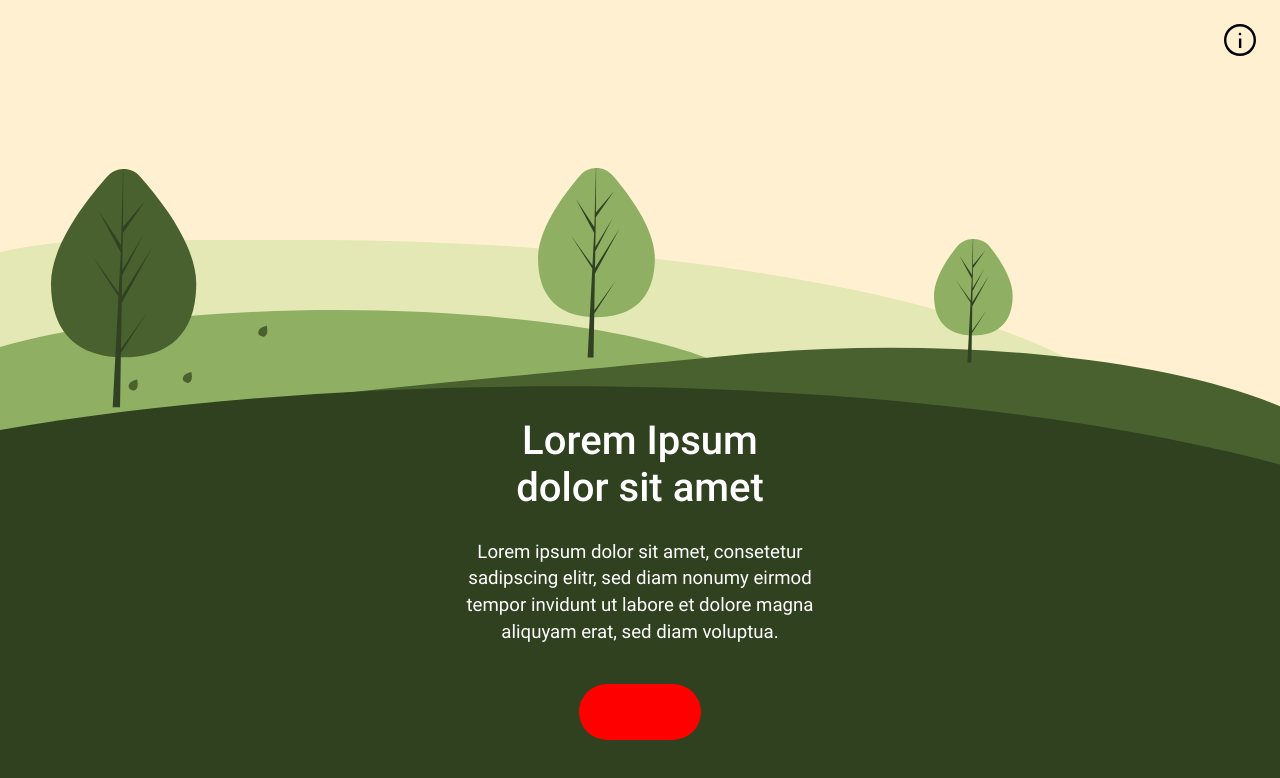
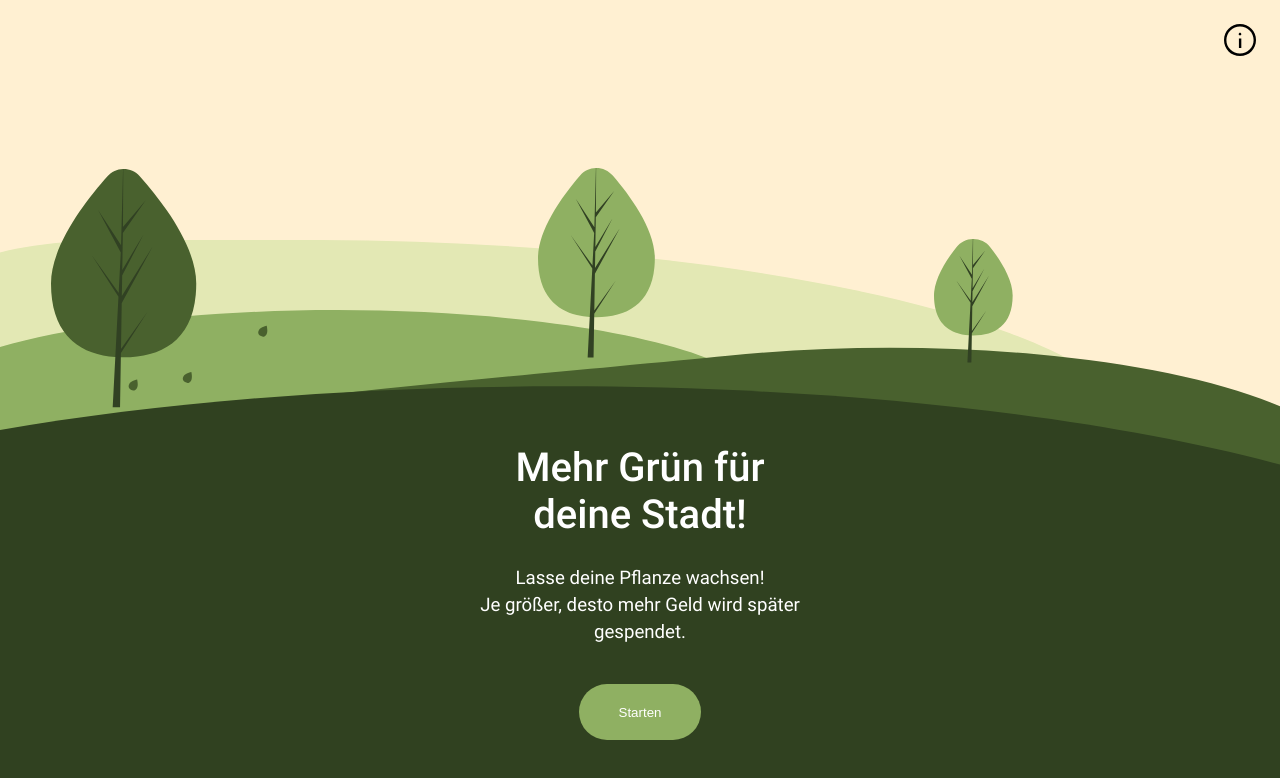
Before and after one commit to NataliaLinnik/girls-day, a React (Create React App) app: page / in a window 1280 px wide. Shown: the top 778 px of the page. Built offline with nearby package versions, Linux system fonts and the light colour scheme.

Commit message:
bug fixes, change title and description

```diff
--- a/public/index.html
+++ b/public/index.html
@@ -6,7 +6,7 @@
   <link rel="icon" href="%PUBLIC_URL%/favicon.ico" />
   <meta name="viewport" content="width=device-width, initial-scale=1" />
   <meta name="theme-color" content="#000000" />
-  <meta name="description" content="" />
+  <meta name="description" content="Ganz cooler Girls Day in Karlsruhe! Wir sind die Besten!" />
   <meta name="viewport" content="width=device-width, initial-scale=1.0, viewport-fit=cover">
   <link rel="apple-touch-icon" href="%PUBLIC_URL%/logo192.png" />
   <!--
@@ -23,7 +23,7 @@
       work correctly both with client-side routing and a non-root public URL.
       Learn how to configure a non-root public URL by running `npm run build`.
     -->
-  <title></title>
+  <title>Girls Day Karlsruhe</title>
 </head>
 
 <body>
--- a/src/App.css
+++ b/src/App.css
@@ -94,13 +94,12 @@ a:hover {
 
 .start-button {
   margin-top: 20px;
-  /* #8FB062 */
-  background-color: red;
+  background-color: #8fb062;
   border: none;
   border-radius: 3.5rem;
   height: 3.5rem;
   padding: 0 2.5rem;
-  color: red;
+  color: white;
 }
 
 /* Gamescreen ----------------------------------------------------------------------- */
@@ -136,8 +135,7 @@ a:hover {
 
   background-color: white;
   border: none;
-  border-radius: 5px;
-  /* Entfernen für Bug */
+  border-radius: 100%;
   padding: 1.2rem;
   color: #30411F;
   font-size: 40px;
@@ -238,7 +236,7 @@ a:hover {
 }
 
 .clicks-text {
-  font-size: 8px;
+  font-size: 24px;
 }
 
 /* Endscreen ------------------------------------------------------------------------ */
--- a/src/components/CountDownTimer.js
+++ b/src/components/CountDownTimer.js
@@ -18,7 +18,7 @@ function CountDownTimer({
   useEffect(() => {
     if (startTimer) {
       id.current = window.setInterval(() => {
-        setTimer(time => time - 2);
+        setTimer(time => time - 1);
       }, 1000);
     }
     return () => clear();
--- a/src/components/GameScreen.js
+++ b/src/components/GameScreen.js
@@ -1,15 +1,23 @@
 import React, { useState } from 'react';
 import CountDownTimer from './CountDownTimer';
 
-function GameScreen({ counter, setCounter, height, setHeight, width, setWidth, gameTimeOut }) {
+function GameScreen({
+  counter,
+  setCounter,
+  height,
+  setHeight,
+  width,
+  setWidth,
+  gameTimeOut,
+}) {
   const [startGame, setStartGame] = useState(false);
 
   const buttonClicked = () => {
     setCounter(counter + 1);
     // TODO: Abfrage auf maximale Höhe und Breite
-    setHeight(height + (counter * 0.02))
-    setWidth(width + (counter * 0.02))
-  }
+    setHeight(height + counter * 0.02);
+    setWidth(width + counter * 0.02);
+  };
 
   return (
     <div
@@ -30,20 +38,28 @@ function GameScreen({ counter, setCounter, height, setHeight, width, setWidth, g
 
           <img
             className="finger-icon"
-            scr="/images/finger-icon.svg"
+            src="/images/finger-icon.svg"
             alt="icon with a finger clicking on the screen"
           />
         </div>
       )}
 
-      <div className='game-end-screen-background'>
-        <img className="bg-hill-light-green" src="/images/bg-hill-light-green.svg" alt="Light green hill" />
-        <img className="bg-hill-counter" src="/images/bg-hill-counter.svg" alt="A small hill" />
+      <div className="game-end-screen-background">
+        <img
+          className="bg-hill-light-green"
+          src="/images/bg-hill-light-green.svg"
+          alt="Light green hill"
+        />
+        <img
+          className="bg-hill-counter"
+          src="/images/bg-hill-counter.svg"
+          alt="A small hill"
+        />
       </div>
 
       {startGame && (
         <>
-          <div className='image-container'>
+          <div className="image-container">
             <img
               className="asset-tree"
               src="/images/assets/tree.svg"
@@ -61,7 +77,7 @@ function GameScreen({ counter, setCounter, height, setHeight, width, setWidth, g
           <div>
             <div className="counter-container">
               <div className="counter">{counter}</div>
-              <div className="clicks-text">CLICKS</div>
+              <div className="clicks-text">KLICKS</div>
             </div>
           </div>
         </>
--- a/src/components/StartScreen.js
+++ b/src/components/StartScreen.js
@@ -6,7 +6,6 @@ function StartScreen({ setIsGameRunning, setShowInfoPage }) {
       <InfoIcon setShowInfoPage={setShowInfoPage} />
       <StartScreenBackground />
       <div className="start-screen-textbox">
-        {/*
         <h1>
           Mehr Grün für
           <br />
@@ -17,17 +16,7 @@ function StartScreen({ setIsGameRunning, setShowInfoPage }) {
           <br />
           Je größer, desto mehr Geld wird später gespendet.
         </p>
-        */}
-        <h1>
-          Lorem Ipsum
-          <br />
-          dolor sit amet
-        </h1>
-        <p>
-          Lorem ipsum dolor sit amet, consetetur sadipscing elitr, sed diam
-          nonumy eirmod tempor invidunt ut labore et dolore magna aliquyam erat,
-          sed diam voluptua.
-        </p>
+
         <button className="start-button" onClick={() => setIsGameRunning(true)}>
           Starten
         </button>
@@ -46,8 +35,16 @@ function StartScreenBackground() {
         alt="Three leaves"
       />
       <img className="bg-tree-big" src="/images/tree-big.svg" alt="Tree big" />
-      <img className="bg-tree-middle" src="/images/tree-middle.svg" alt="Tree middle" />
-      <img className="bg-tree-small" src="/images/tree-small.svg" alt="Tree small" />
+      <img
+        className="bg-tree-middle"
+        src="/images/tree-middle.svg"
+        alt="Tree middle"
+      />
+      <img
+        className="bg-tree-small"
+        src="/images/tree-small.svg"
+        alt="Tree small"
+      />
     </div>
   );
 }
```
